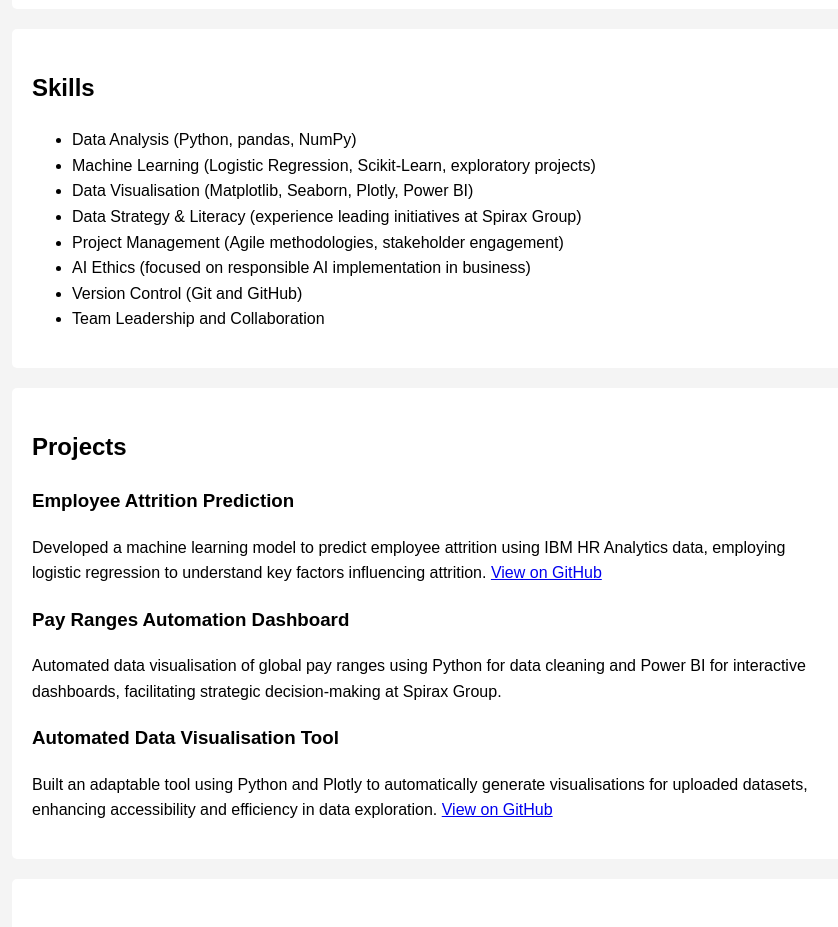
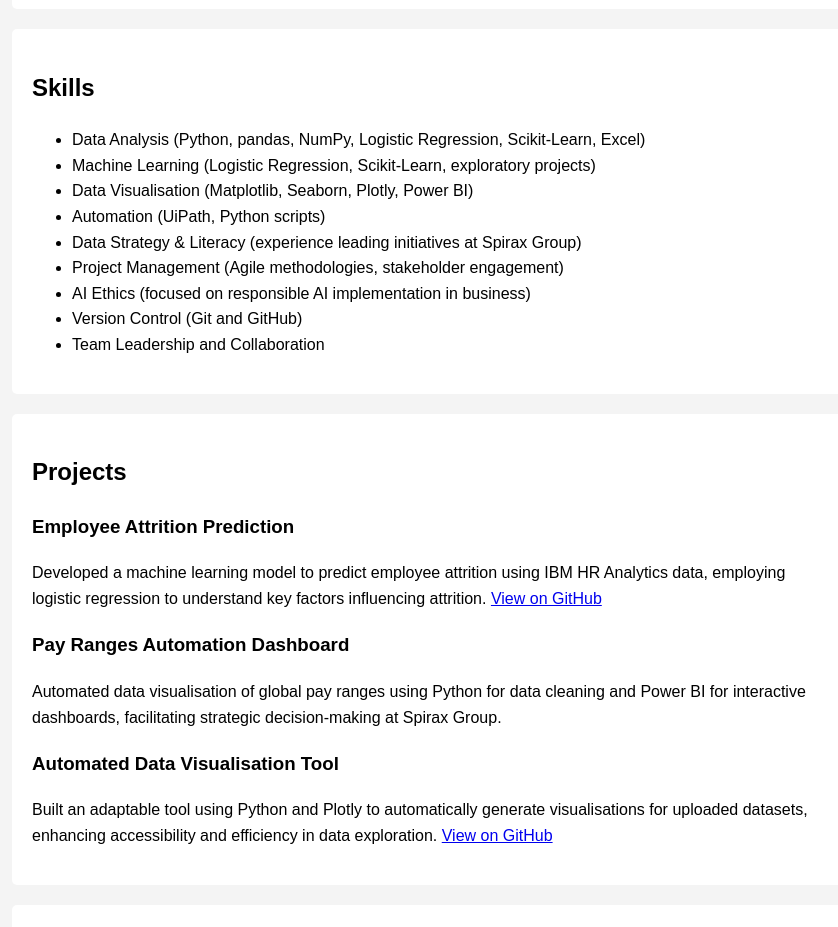
Before and after one commit to NuhCooper/nuhcooper.github.io, a plain HTML site: page index.html in a window 1280 px wide. Shown: the part 840-1767 px from the top of the page, without its empty margins (208-1046 px from the left). Drawn offline with Linux system fonts and the light colour scheme.

Commit message:
Update index.html

```diff
--- a/index.html
+++ b/index.html
@@ -40,9 +40,10 @@
     <section id="skills">
       <h2>Skills</h2>
       <ul>
-        <li>Data Analysis (Python, pandas, NumPy)</li>
+        <li>Data Analysis (Python, pandas, NumPy, Logistic Regression, Scikit-Learn, Excel)</li>
         <li>Machine Learning (Logistic Regression, Scikit-Learn, exploratory projects)</li>
         <li>Data Visualisation (Matplotlib, Seaborn, Plotly, Power BI)</li>
+        <li>Automation (UiPath, Python scripts)</li>
         <li>Data Strategy & Literacy (experience leading initiatives at Spirax Group)</li>
         <li>Project Management (Agile methodologies, stakeholder engagement)</li>
         <li>AI Ethics (focused on responsible AI implementation in business)</li>
@@ -50,6 +51,7 @@
         <li>Team Leadership and Collaboration</li>
       </ul>
     </section>
+
 
     <section id="projects">
       <h2>Projects</h2>
```
